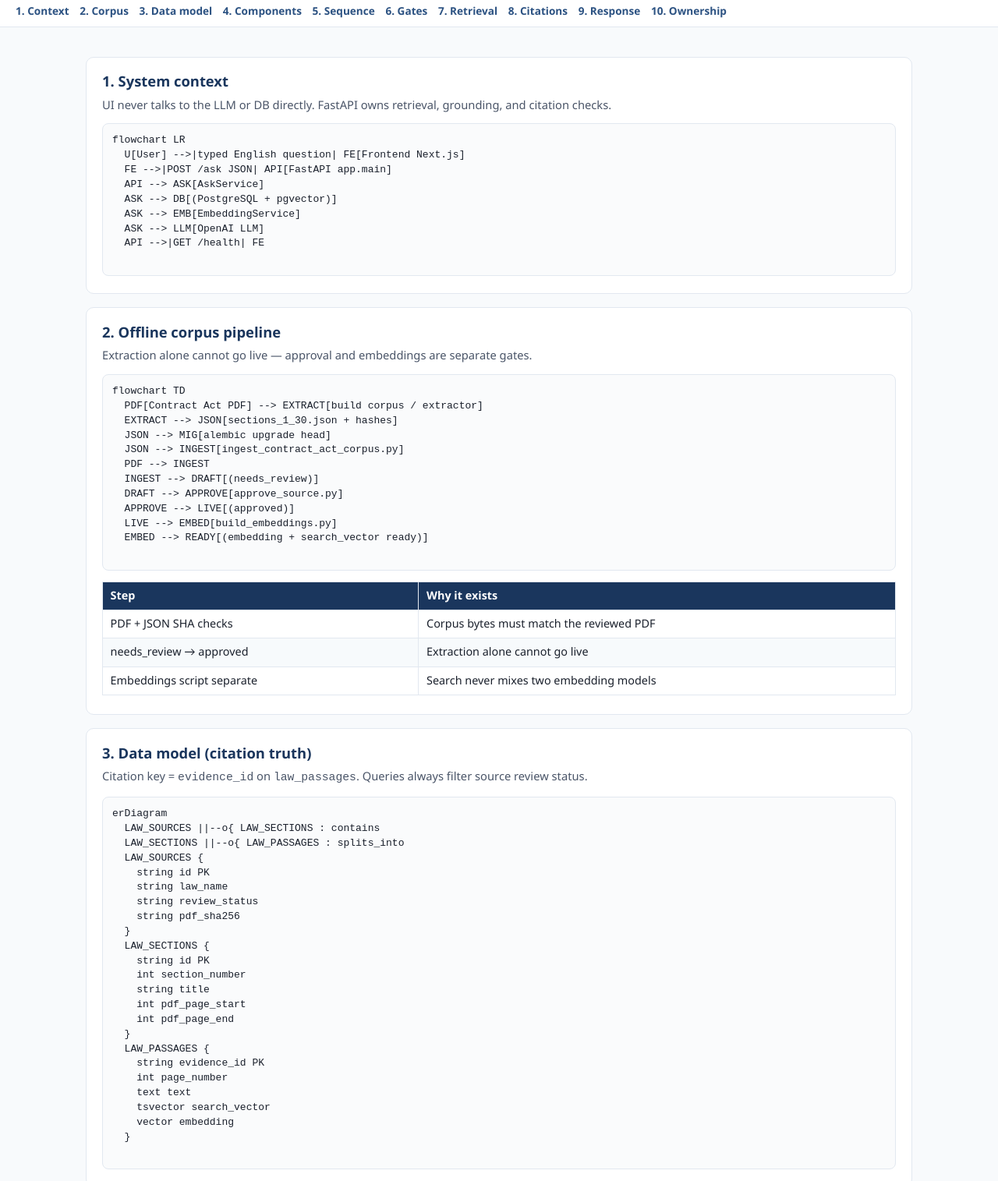
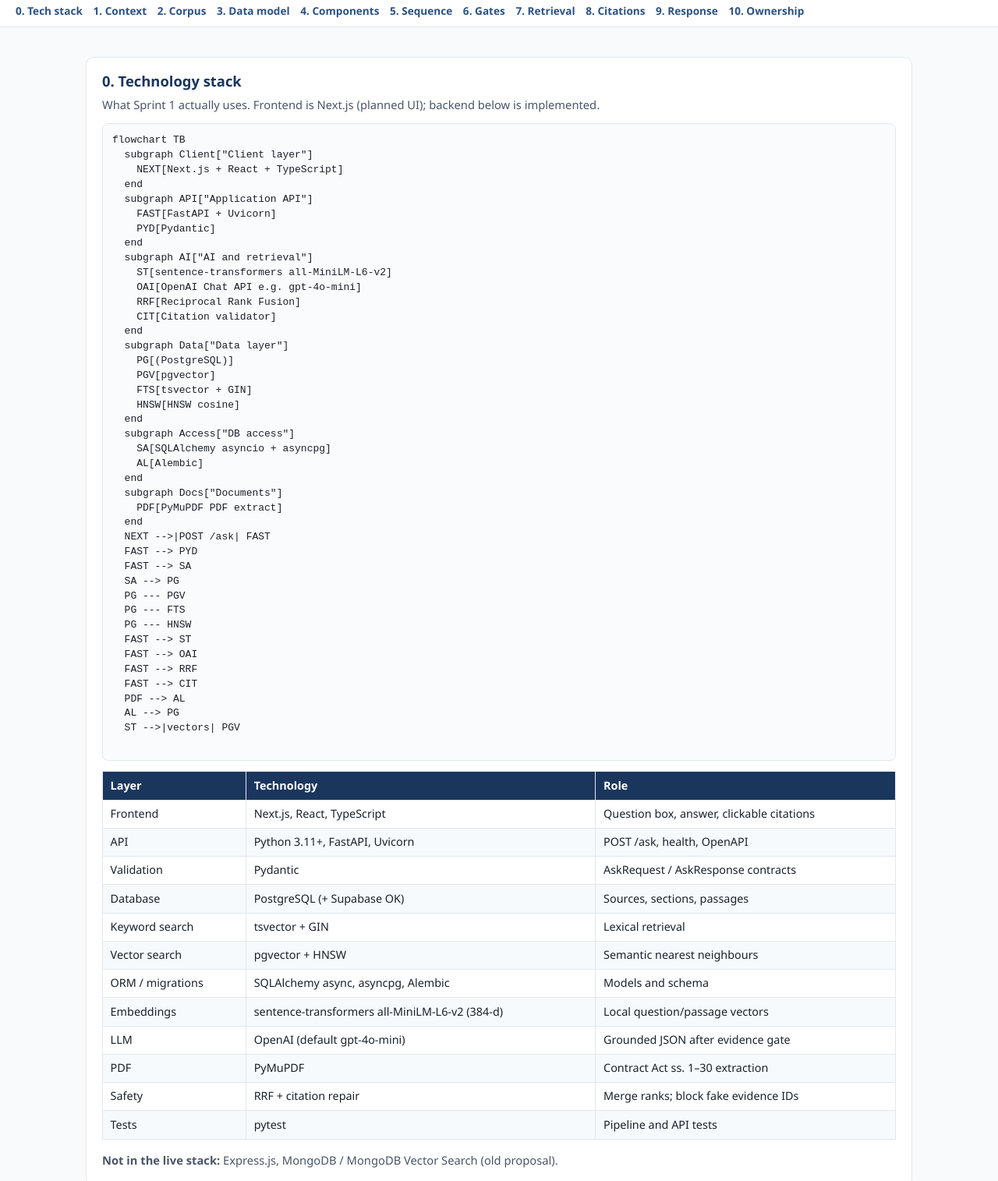
Before and after one commit to MharoonZ/legalmind-backend, a plain HTML site: page docs/system_workflows.html in a window 1280 px wide. Shown: the part 118-1633 px from the top of the page at 78% size. Drawn offline with Linux system fonts and the light colour scheme.

Commit message:
docs: add technology stack diagram
Co-authored-by: Cursor <cursoragent@cursor.com>

```diff
--- a/docs/system_workflows.html
+++ b/docs/system_workflows.html
@@ -120,6 +120,7 @@
   </header>
 
   <nav>
+    <a href="#d0">0. Tech stack</a>
     <a href="#d1">1. Context</a>
     <a href="#d2">2. Corpus</a>
     <a href="#d3">3. Data model</a>
@@ -133,6 +134,72 @@
   </nav>
 
   <main>
+    <section id="d0">
+      <h2>0. Technology stack</h2>
+      <p class="note">What Sprint 1 actually uses. Frontend is Next.js (planned UI); backend below is implemented.</p>
+      <pre class="mermaid">
+flowchart TB
+  subgraph Client["Client layer"]
+    NEXT[Next.js + React + TypeScript]
+  end
+  subgraph API["Application API"]
+    FAST[FastAPI + Uvicorn]
+    PYD[Pydantic]
+  end
+  subgraph AI["AI and retrieval"]
+    ST[sentence-transformers all-MiniLM-L6-v2]
+    OAI[OpenAI Chat API e.g. gpt-4o-mini]
+    RRF[Reciprocal Rank Fusion]
+    CIT[Citation validator]
+  end
+  subgraph Data["Data layer"]
+    PG[(PostgreSQL)]
+    PGV[pgvector]
+    FTS[tsvector + GIN]
+    HNSW[HNSW cosine]
+  end
+  subgraph Access["DB access"]
+    SA[SQLAlchemy asyncio + asyncpg]
+    AL[Alembic]
+  end
+  subgraph Docs["Documents"]
+    PDF[PyMuPDF PDF extract]
+  end
+  NEXT -->|POST /ask| FAST
+  FAST --> PYD
+  FAST --> SA
+  SA --> PG
+  PG --- PGV
+  PG --- FTS
+  PG --- HNSW
+  FAST --> ST
+  FAST --> OAI
+  FAST --> RRF
+  FAST --> CIT
+  PDF --> AL
+  AL --> PG
+  ST -->|vectors| PGV
+      </pre>
+      <table>
+        <thead><tr><th>Layer</th><th>Technology</th><th>Role</th></tr></thead>
+        <tbody>
+          <tr><td>Frontend</td><td>Next.js, React, TypeScript</td><td>Question box, answer, clickable citations</td></tr>
+          <tr><td>API</td><td>Python 3.11+, FastAPI, Uvicorn</td><td>POST /ask, health, OpenAPI</td></tr>
+          <tr><td>Validation</td><td>Pydantic</td><td>AskRequest / AskResponse contracts</td></tr>
+          <tr><td>Database</td><td>PostgreSQL (+ Supabase OK)</td><td>Sources, sections, passages</td></tr>
+          <tr><td>Keyword search</td><td>tsvector + GIN</td><td>Lexical retrieval</td></tr>
+          <tr><td>Vector search</td><td>pgvector + HNSW</td><td>Semantic nearest neighbours</td></tr>
+          <tr><td>ORM / migrations</td><td>SQLAlchemy async, asyncpg, Alembic</td><td>Models and schema</td></tr>
+          <tr><td>Embeddings</td><td>sentence-transformers all-MiniLM-L6-v2 (384-d)</td><td>Local question/passage vectors</td></tr>
+          <tr><td>LLM</td><td>OpenAI (default gpt-4o-mini)</td><td>Grounded JSON after evidence gate</td></tr>
+          <tr><td>PDF</td><td>PyMuPDF</td><td>Contract Act ss. 1–30 extraction</td></tr>
+          <tr><td>Safety</td><td>RRF + citation repair</td><td>Merge ranks; block fake evidence IDs</td></tr>
+          <tr><td>Tests</td><td>pytest</td><td>Pipeline and API tests</td></tr>
+        </tbody>
+      </table>
+      <p class="note"><strong>Not in the live stack:</strong> Express.js, MongoDB / MongoDB Vector Search (old proposal).</p>
+    </section>
+
     <section id="d1">
       <h2>1. System context</h2>
       <p class="note">UI never talks to the LLM or DB directly. FastAPI owns retrieval, grounding, and citation checks.</p>
```
Also changed, not shown: 1 other file.
